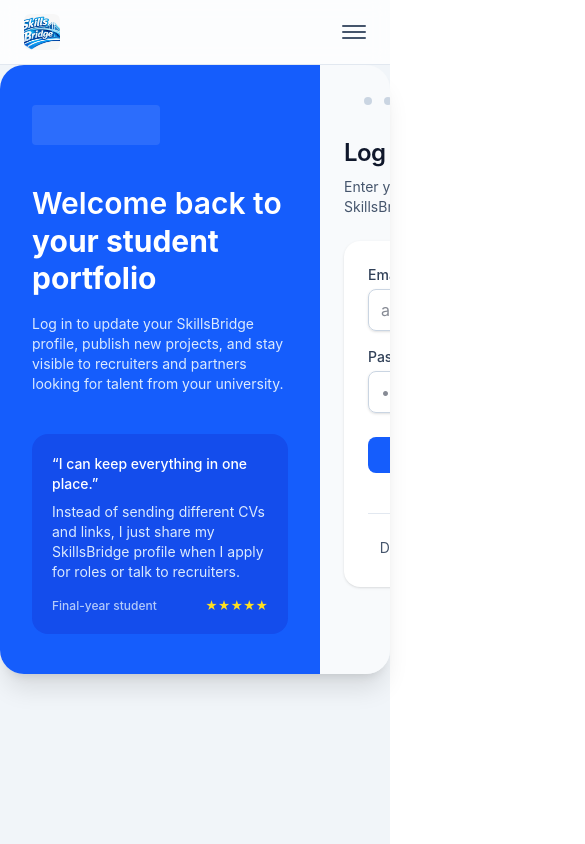
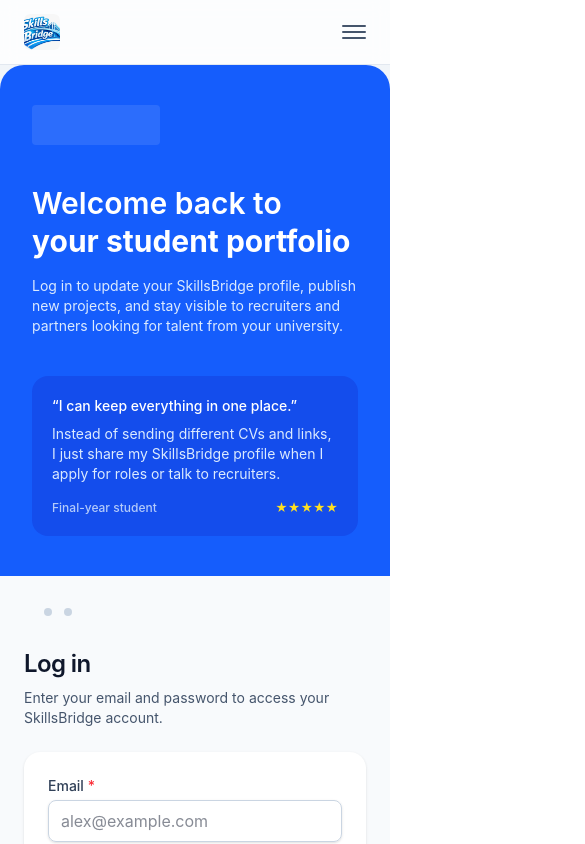
Before and after one commit to leeladiv/SkillsBridge, a Vue app in the folder Frontend/SkillsBridge/: page /login in a window 390 px wide. Shown: the top 844 px of the page, 585 px wide, since content can reach past the window. Built offline with nearby package versions, Linux system fonts and the light colour scheme.

Commit message:
Fixes: fixed the scrolling problem

```diff
--- a/Frontend/SkillsBridge/src/assets/main.css
+++ b/Frontend/SkillsBridge/src/assets/main.css
@@ -1 +1,22 @@
 @import "tailwindcss";
+
+/* Prevent accidental horizontal overflow from wide children (e.g. min-width, long strings). */
+html,
+body {
+  overflow-x: hidden;
+  max-width: 100%;
+}
+
+/* Vue root wrapper should never exceed the viewport width. */
+#app {
+  max-width: 100%;
+  overflow-x: hidden;
+}
+
+/* Keep media from exceeding their containers. */
+img,
+video,
+canvas,
+svg {
+  max-width: 100%;
+}
--- a/Frontend/SkillsBridge/src/views/LoginView.vue
+++ b/Frontend/SkillsBridge/src/views/LoginView.vue
@@ -85,11 +85,11 @@
     <AppNavbar />
 
     <main
-      class="mx-auto flex max-w-6xl flex-row overflow-x-auto overflow-y-hidden rounded-3xl bg-white shadow-xl sm:mt-10"
+      class="mx-auto flex max-w-6xl flex-col overflow-hidden rounded-3xl bg-white shadow-xl sm:mt-10 sm:flex-row"
     >
       <!-- Left panel (same structure as signup) -->
       <section
-        class="relative flex w-[40%] min-w-[320px] flex-col justify-between bg-blue-600 px-8 py-10 text-white sm:px-12 md:max-w-md"
+        class="relative flex w-full flex-col justify-between bg-blue-600 px-8 py-10 text-white sm:w-[40%] sm:min-w-[320px] sm:px-12 md:max-w-md"
       >
         <div>
           <!-- Logo placeholder -->
@@ -122,8 +122,8 @@
       </section>
 
       <!-- Right form panel -->
-      <section class="flex min-w-[360px] flex-1 items-stretch bg-slate-50 px-6 py-8 sm:px-10 sm:py-10">
-        <div class="w-full max-w-xl">
+      <section class="flex w-full min-w-0 flex-1 items-stretch bg-slate-50 px-6 py-8 sm:px-10 sm:py-10">
+        <div class="w-full min-w-0 max-w-xl">
           <!-- Step indicator (single active dot to echo signup) -->
           <div class="mb-8 flex items-center gap-3">
             <span class="h-2 w-2 rounded-full bg-primary-600"></span>
--- a/Frontend/SkillsBridge/src/views/RegisterView.vue
+++ b/Frontend/SkillsBridge/src/views/RegisterView.vue
@@ -102,11 +102,11 @@
     <AppNavbar />
 
     <main
-      class="mx-auto flex max-w-6xl flex-row overflow-x-auto overflow-y-hidden rounded-3xl bg-white shadow-xl sm:mt-10"
+      class="mx-auto flex max-w-6xl flex-col overflow-hidden rounded-3xl bg-white shadow-xl sm:mt-10 sm:flex-row"
     >
       <!-- Left marketing panel -->
       <section
-        class="relative flex w-[40%] min-w-[320px] flex-col justify-between bg-blue-600 px-8 py-10 text-white sm:px-12 md:max-w-md"
+        class="relative flex w-full flex-col justify-between bg-blue-600 px-8 py-10 text-white sm:w-[40%] sm:min-w-[320px] sm:px-12 md:max-w-md"
       >
         <div>
           <!-- Logo placeholder (replace with your logo image) -->
@@ -139,8 +139,8 @@
       </section>
 
       <!-- Right form panel -->
-      <section class="flex min-w-[360px] flex-1 items-stretch bg-slate-50 px-6 py-8 sm:px-10 sm:py-10">
-        <div class="w-full max-w-xl">
+      <section class="flex w-full min-w-0 flex-1 items-stretch bg-slate-50 px-6 py-8 sm:px-10 sm:py-10">
+        <div class="w-full min-w-0 max-w-xl">
           <!-- Step indicator (dots) -->
           <div class="mb-8 flex items-center gap-3">
             <span class="h-2 w-2 rounded-full bg-primary-600"></span>
--- a/Frontend/SkillsBridge/src/views/VerifyEmailView.vue
+++ b/Frontend/SkillsBridge/src/views/VerifyEmailView.vue
@@ -42,10 +42,10 @@
     <AppNavbar />
 
     <main
-      class="mx-auto flex max-w-6xl flex-row overflow-x-auto overflow-y-hidden rounded-3xl bg-white shadow-xl sm:mt-10"
+      class="mx-auto flex max-w-6xl flex-col overflow-hidden rounded-3xl bg-white shadow-xl sm:mt-10 sm:flex-row"
     >
       <section
-        class="relative flex w-[40%] min-w-[320px] flex-col justify-center bg-blue-600 px-8 py-10 text-white sm:px-12 md:max-w-md"
+        class="relative flex w-full flex-col justify-center bg-blue-600 px-8 py-10 text-white sm:w-[40%] sm:min-w-[320px] sm:px-12 md:max-w-md"
       >
         <h1 class="text-2xl font-semibold sm:text-3xl">
           Email verification
@@ -55,8 +55,8 @@
         </p>
       </section>
 
-      <section class="flex min-w-[360px] flex-1 flex-col justify-center px-6 py-10 sm:px-10">
-        <div class="w-full max-w-md">
+      <section class="flex w-full min-w-0 flex-1 flex-col justify-center px-6 py-10 sm:px-10">
+        <div class="w-full min-w-0 max-w-md">
           <div v-if="loading" class="text-center">
             <div class="inline-block h-8 w-8 animate-spin rounded-full border-4 border-primary-600 border-t-transparent" />
             <p class="mt-4 text-slate-600">Verifying your email...</p>
```
Also changed, not shown: 1 other file (tests, documents, lock files or other folders).
